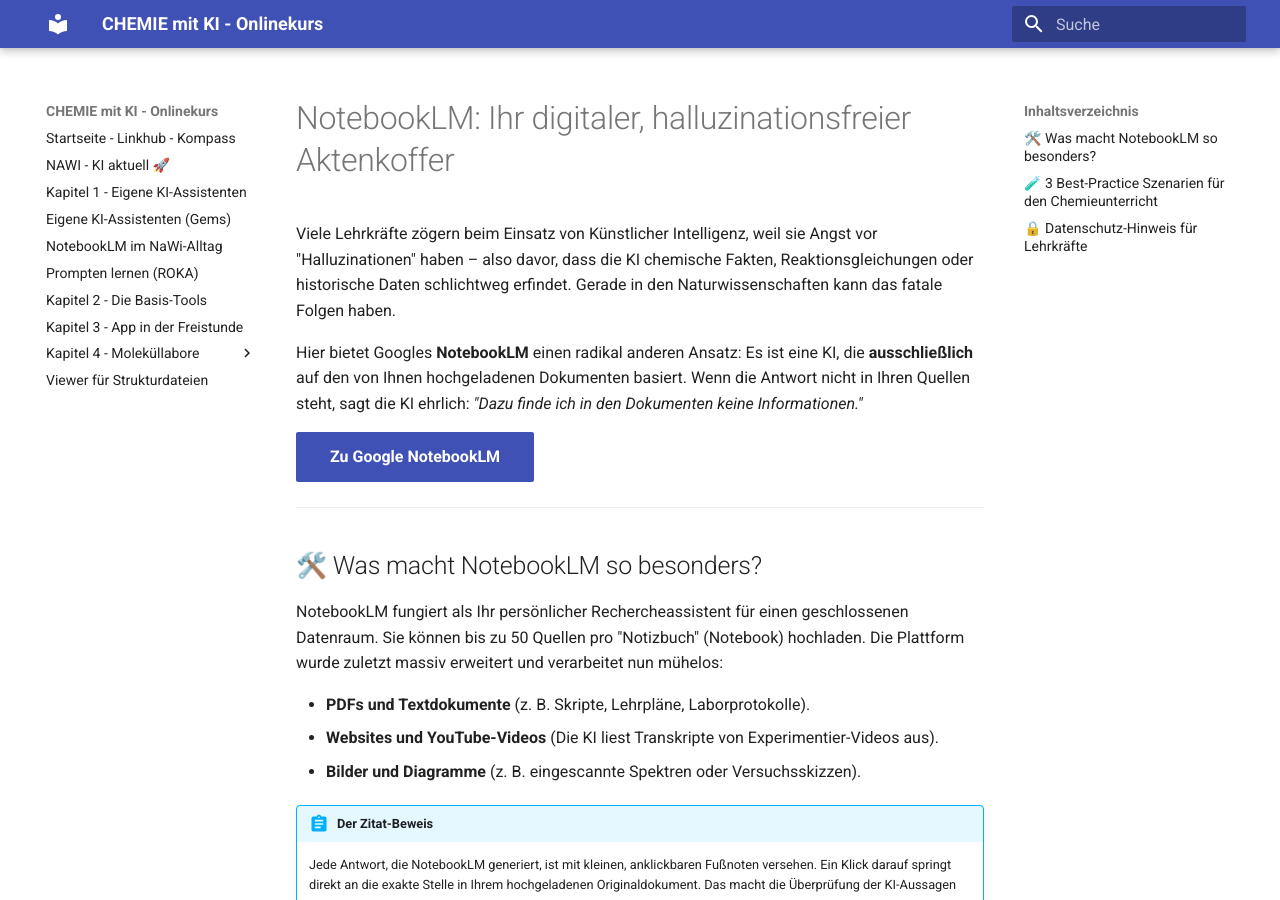
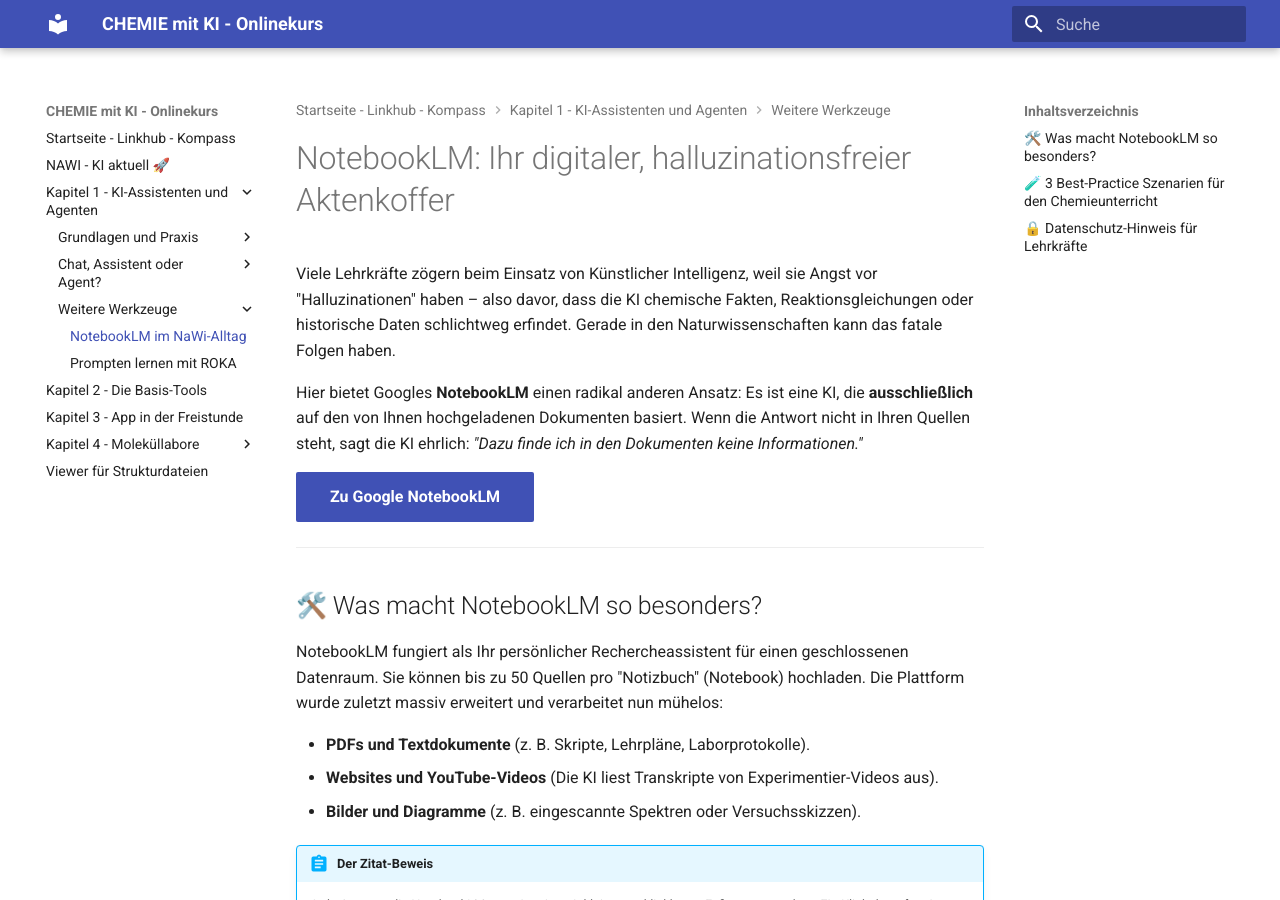
Before and after one commit to ekerzendorfer/CHEMIE-MIT-KI-ONLINEKURS, an MkDocs documentation site: the page built from docs/ki-assistenten/notebooklm.md, in a window 1280 px wide and 900 px high. Built offline with MkDocs 1.6.1 and Material for MkDocs 9.7.7, drawn with Linux system fonts in a browser that asks for light colours.

Commit message:
Revise mkdocs.yml navigation and add new content sections
Updated navigation structure and added new sections for KI-Assistenten and related topics.

```diff
--- a/mkdocs.yml
+++ b/mkdocs.yml
@@ -1,10 +1,14 @@
 site_name: CHEMIE mit KI - Onlinekurs
 site_description: Interaktive Materialien für den Chemieunterricht
+
 theme:
   name: material
   language: de
   features:
     - content.code.copy
+    - navigation.indexes
+    - navigation.path
+    - navigation.top
   palette:
     primary: indigo
     accent: deep orange
@@ -26,17 +30,28 @@
 nav:
   - Startseite - Linkhub - Kompass: index.md
   - NAWI - KI aktuell 🚀: aktuell.md
-  - Kapitel 1 - Eigene KI-Assistenten: kapitel1.md
-  - Eigene KI-Assistenten (Gems): gems.md
-  - NotebookLM im NaWi-Alltag: notebooklm.md
-  - Prompten lernen (ROKA): prompten.md
+
+  - Kapitel 1 - KI-Assistenten und Agenten:
+      - ki-assistenten/index.md
+      - Grundlagen und Praxis:
+          - Eigene KI-Assistenten erstellen: ki-assistenten/assistenten-erstellen.md
+          - Custom GPTs und Gems: ki-assistenten/gems.md
+      - Chat, Assistent oder Agent?:
+          - Grundidee und Einordnung: ki-assistenten/chat-assistent-agent.md
+          - Praxisbeispiel Elektronegativität: ki-assistenten/elektronegativitaet-bindungspolaritaet.md
+      - Weitere Werkzeuge:
+          - NotebookLM im NaWi-Alltag: ki-assistenten/notebooklm.md
+          - Prompten lernen mit ROKA: ki-assistenten/prompten-roka.md
+
   - Kapitel 2 - Die Basis-Tools: kapitel2.md
   - Kapitel 3 - App in der Freistunde: kapitel3.md
+
   - Kapitel 4 - Moleküllabore:
       - Überblick: molekuellabore/index.md
       - MOL_LAB DIDACTIC: molekuellabore/mol_lab_didactic.md
       - Lernpfade: molekuellabore/lernpfade.md
       - MOL_LAB scientific: molekuellabore/mol_lab_scientific.md
+
   - Viewer für Strukturdateien: viewer.md
 
 plugins:
```
